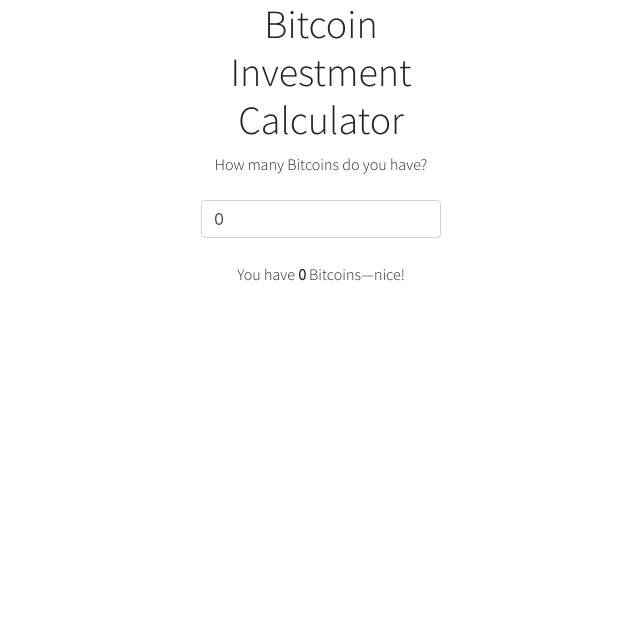
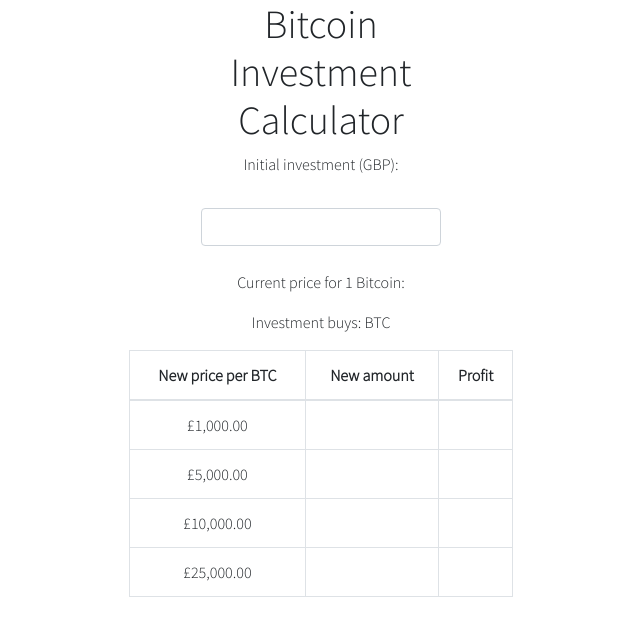
Before and after one commit to LeoBakerHytch/bitcoin-calculator, a plain HTML site: page index.html in a window 1280 px wide. Shown: the whole page, without its empty margins (319-959 px from the left). Drawn offline with nearby package versions, Linux system fonts and the light colour scheme.

Commit message:
Add markup for Bitcoin investment projections

```diff
--- a/index.html
+++ b/index.html
@@ -9,9 +9,43 @@
 </head>
 <body>
   <h1>Bitcoin<br>Investment<br>Calculator</h1>
-  <p>How many Bitcoins do you have?</p>
-  <input type="number" class="form-control" ng-model="somenumber" placeholder="Number of Bitcoins">
-  <p>You have <span class="number">{{ somenumber }}</span> Bitcoins&mdash;nice!</p>
+  <form role="form">
+    <label for="initial-amount">Initial investment (GBP):</label>
+    <input id="initial-amount" type="number" class="form-control" ng-model="initialAmount">
+  </form>
+  <p>Current price for 1 Bitcoin: {{ currentRate | currency : '£' }}</p>
+  <p>Investment buys: {{ bitcoinsHeld() | number : 3 }} BTC</p>
+  <table class="table table-bordered">
+    <thead>
+    <tr>
+      <th>New price per BTC</th>
+      <th>New amount</th>
+      <th>Profit</th>
+    </tr>
+    </thead>
+    <tbody>
+    <tr>
+      <td>{{ 1000 | currency : '£' }}</td>
+      <td>{{ newAmount(1000) | currency : '£' }}</td>
+      <td>{{ profit(1000)  | currency : '£' }}</td>
+    </tr>
+    <tr>
+      <td>{{ 5000 | currency : '£' }}</td>
+      <td>{{ newAmount(5000) | currency : '£' }}</td>
+      <td>{{ profit(5000)  | currency : '£' }}</td>
+    </tr>
+    <tr>
+      <td>{{ 10000 | currency : '£' }}</td>
+      <td>{{ newAmount(10000) | currency : '£' }}</td>
+      <td>{{ profit(10000)  | currency : '£' }}</td>
+    </tr>
+    <tr>
+      <td>{{ 25000 | currency : '£' }}</td>
+      <td>{{ newAmount(25000) | currency : '£' }}</td>
+      <td>{{ profit(25000)  | currency : '£' }}</td>
+    </tr>
+    </tbody>
+  </table>
 
   <!-- Scripts -->
   <script src="http://code.jquery.com/jquery-1.11.0.min.js"></script>
```
